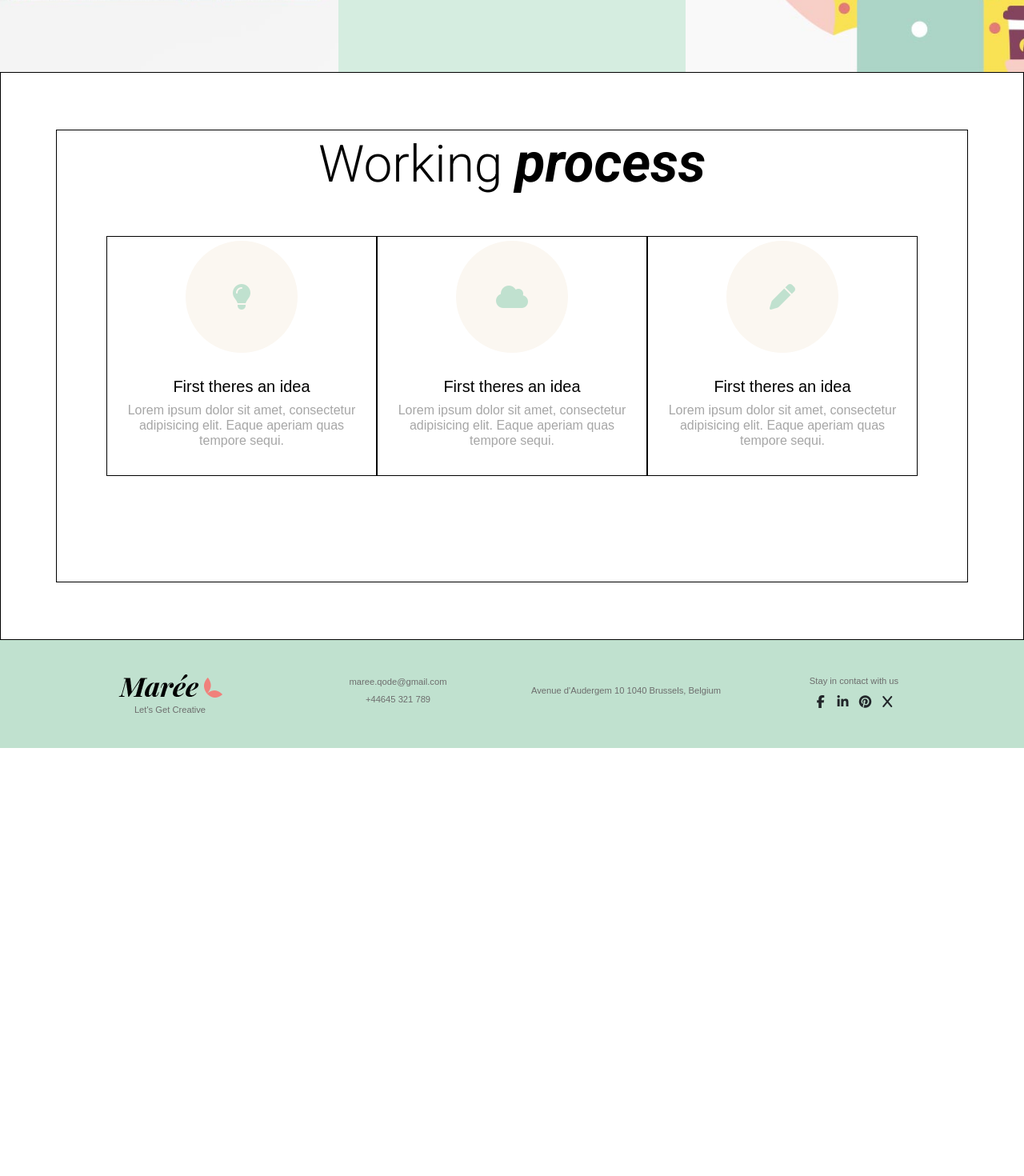
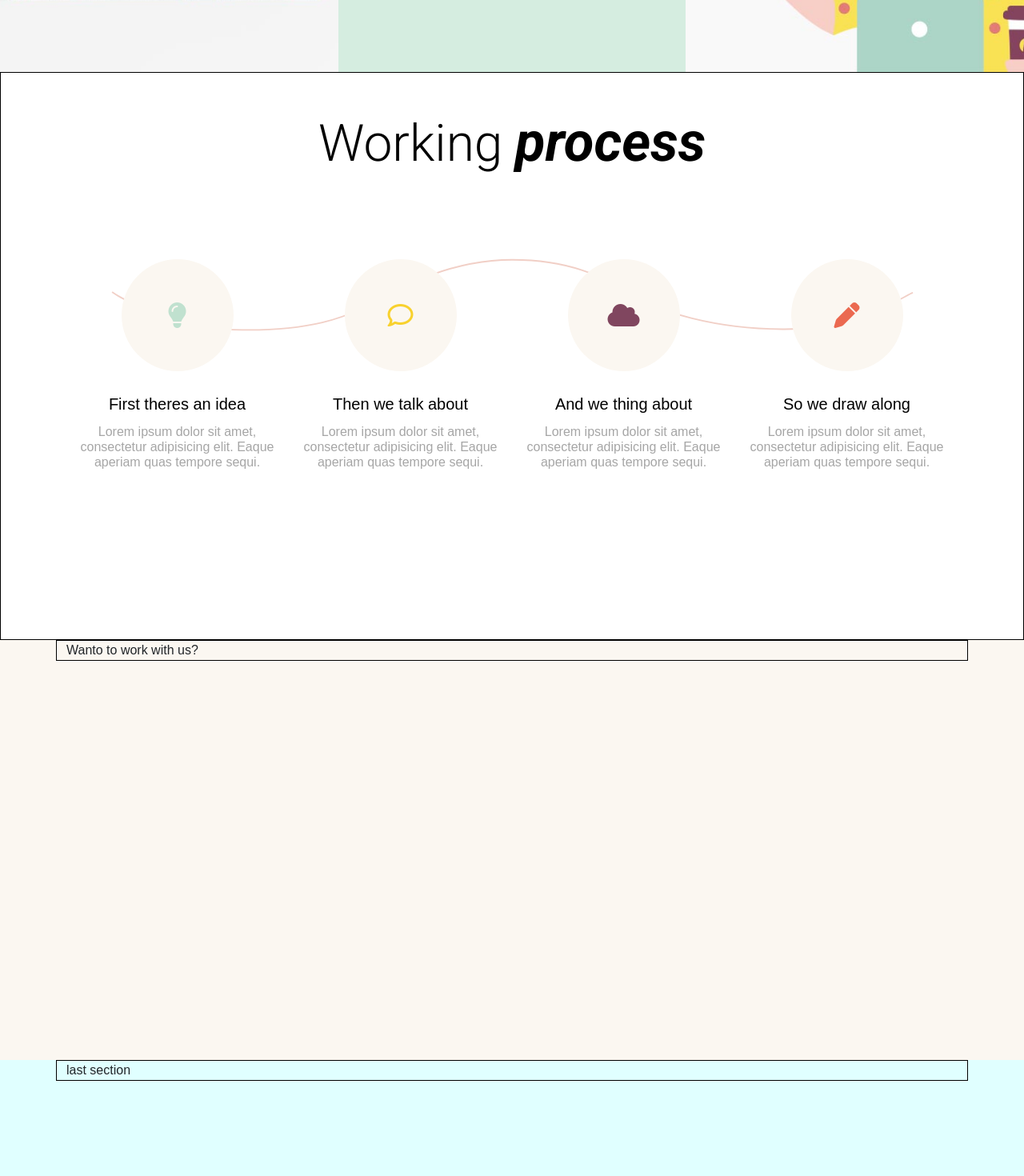
Before and after one commit to dario-bennardino/proj-html-vuejs, a Vue app: page / in a window 1280 px wide. Shown: the part 2280-3750 px from the top of the page at 80% size. Before the commit the page ends 3215 px from the top, so only its background shows below. Built offline with nearby package versions, Linux system fonts and the light colour scheme; the HTML template or start-up script is replaced by a standard one.

Commit message:
[add] preparate ultime section

```diff
--- a/src/components/Main.vue
+++ b/src/components/Main.vue
@@ -42,12 +42,12 @@ import CardGallery from './CardGallery.vue';
         <div class="container">
             <h1>Working <span>process</span> </h1>
             <div class="working-process-gallery">
-                <!-- <img src="/public/assets/svg/svg-3.svg" alt=""> -->
+                <img src="/public/assets/svg/svg-3.svg" alt="">
                 <div class="row">
-                    <div class="col-4">
+                    <div class="col-3">
                         <div class="card-img">
                             <div class="card-img-fix d-flex justify-content-center align-items-center ">
-                                <i class="fa-solid fa-lightbulb"></i>
+                                <i class="fa-solid fa-lightbulb first-icon"></i>
                             </div>
                         </div>
                         <div class="card-text text-center d-flex align-item-center flex-column justify-content-center">
@@ -56,35 +56,58 @@ import CardGallery from './CardGallery.vue';
                         </div>
                     </div>
 
-                    <div class="col-4">
+                    <div class="col-3">
                         <div class="card-img">
                             <div class="card-img-fix d-flex justify-content-center align-items-center ">
-                                <i class="fa-solid fa-cloud"></i>
+                                <i class="fa-regular fa-comment second-icon"></i>
                             </div>
                         </div>
                         <div class="card-text text-center d-flex align-item-center flex-column justify-content-center">
-                            <h5>First theres an idea</h5>
+                            <h5>Then we talk about</h5>
                             <h6>Lorem ipsum dolor sit amet, consectetur adipisicing elit. Eaque aperiam quas tempore sequi.</h6>
                         </div>
                     </div>
 
-                    <div class="col-4">
+                    <div class="col-3">
                         <div class="card-img">
                             <div class="card-img-fix d-flex justify-content-center align-items-center ">
-                                <i class="fa-solid fa-pen"></i>
+                                <i class="fa-solid fa-cloud third-icon"></i>
                             </div>
                         </div>
                         <div class="card-text text-center d-flex align-item-center flex-column justify-content-center">
-                            <h5>First theres an idea</h5>
+                            <h5>And we thing about</h5>
                             <h6>Lorem ipsum dolor sit amet, consectetur adipisicing elit. Eaque aperiam quas tempore sequi.</h6>
                         </div>
                     </div>
-                    <!-- <div class="col-4">colonna</div>
-                    <div class="col-4">colonna</div> -->
+
+                    <div class="col-3">
+                        <div class="card-img">
+                            <div class="card-img-fix d-flex justify-content-center align-items-center ">
+                                <i class="fa-solid fa-pen last-icon"></i>
+                            </div>
+                        </div>
+                        <div class="card-text text-center d-flex align-item-center flex-column justify-content-center">
+                            <h5>So we draw along</h5>
+                            <h6>Lorem ipsum dolor sit amet, consectetur adipisicing elit. Eaque aperiam quas tempore sequi.</h6>
+                        </div>
+                    </div>
+
                 </div>
             </div>
         </div>
 
+    </section>
+
+    <section class="work-with-us">
+        <div class="container">
+            Wanto to work with us?
+        </div>
+    </section>
+
+    <section class="events">
+        <div class="container">
+            last section
+        </div>
     </section>
 </template>
 
@@ -120,12 +143,12 @@ import CardGallery from './CardGallery.vue';
             .container{
                 width: 1300px;
                 height: 80%;
-                border: 1px solid black;
+                // border: 1px solid black;
+                margin-bottom: 50px;
 
                 h1{
                     color: black;
                     text-align: center;
-                    // margin-top: 50px;
                     font-size: 4rem;
 
                     span{
@@ -136,31 +159,32 @@ import CardGallery from './CardGallery.vue';
                 }
 
                 .working-process-gallery{
-                    // border: 1px solid black;
+                    position: relative;
                     height: 300px;
-                    // text-align: center;
                     display: flex;
                     align-items: center;
                     justify-content: center;
-                    margin: 50px;
+                    margin-top: 100px;
                     img{
-                        width: 100%;
+                        width: 90%;
+                        margin-bottom: 200px;
                     }
 
                     .row{
                         height: 100%;
                         width: 100%;
+                        position: absolute;
+                        // top: 90px;
 
-                        .col-4{
+
+                        .col-3{
                             height: 100%;
-                            // background-color: aqua;
-                            border: 1px solid black;
+                            // border: 1px solid black;
 
 
                             .card-img{
                                 height: 50%;
                                 width: 100%;
-                                // border: 1px solid black;
                                 display: flex;
                                 align-items: center;
                                 justify-content: center;
@@ -173,8 +197,24 @@ import CardGallery from './CardGallery.vue';
                                     background-color: $bg-color-6;
 
                                     i{
+                                        // color: $bg-color-8;
+                                        font-size: 2rem;
+                                    }
+
+                                    .first-icon{
                                         color: $bg-color-8;
-                                        font-size: 2rem;
+                                    }
+
+                                    .second-icon{
+                                        color: $text-color-3;
+                                    }
+
+                                    .last-icon{
+                                        color: $text-color-7;
+                                    }
+
+                                    .third-icon{
+                                        color: $text-color-10;
                                     }
                                 }
                             }
@@ -182,7 +222,6 @@ import CardGallery from './CardGallery.vue';
                             .card-text{
                                 height: 50%;
                                 width: 100%;
-                                // border: 1px solid black;
 
                                 h5{
                                     color: $text-color-11;
@@ -190,6 +229,7 @@ import CardGallery from './CardGallery.vue';
 
                                 h6{
                                     color: $text-color-5;
+                                    padding-top: 5px;
                                 }
                             }
                         }
@@ -198,4 +238,27 @@ import CardGallery from './CardGallery.vue';
             }
         }
 
+    .work-with-us{
+        width: 100vw;
+        height: 525px;
+        background-color: $bg-color-6;
+
+        .container{
+            width: 1300px;
+            border: 1px solid black;
+        }
+    }
+
+    .events{
+        width: 100vw;
+        height: 725px;
+        background-color: lightcyan;
+
+        .container{
+            width: 1300px;
+            border: 1px solid black;
+
+        }
+    }
+
 </style>
```
